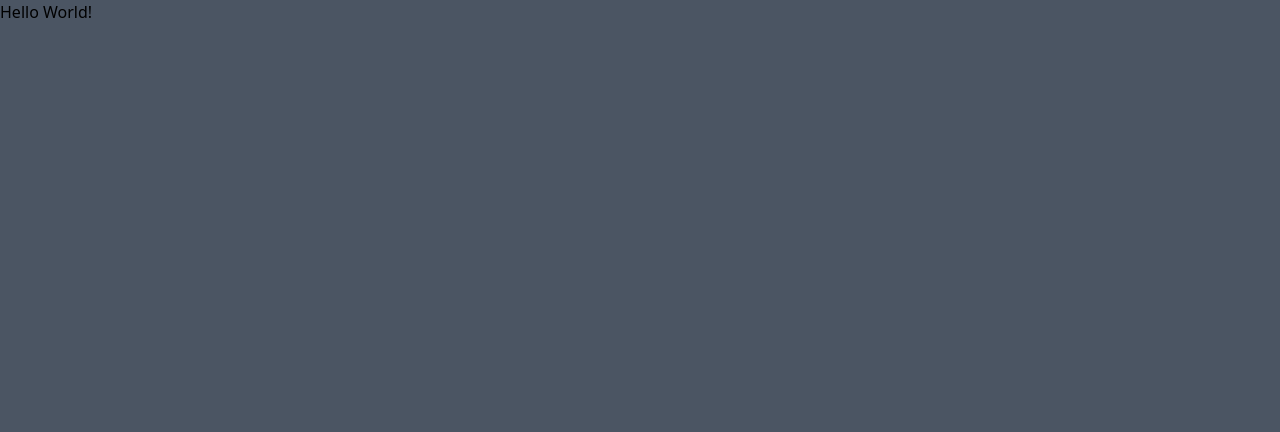
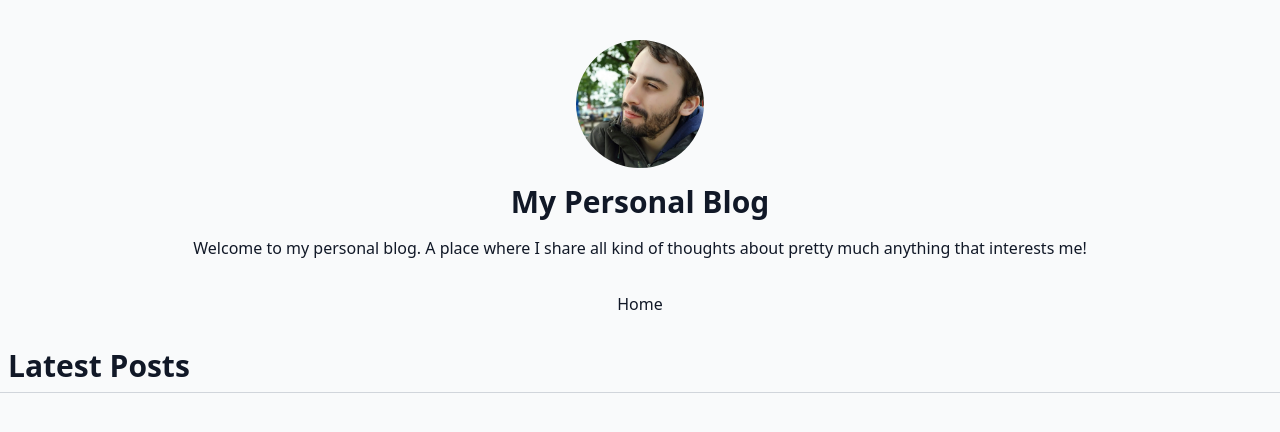
Before and after one commit to danigj14/next-blog, a Next.js app: page / in a window 1280 px wide. Shown: the top 432 px of the page. Built offline with nearby package versions, Linux system fonts and the light colour scheme.

Commit message:
Add index base layout

```diff
--- a/pages/_document.tsx
+++ b/pages/_document.tsx
@@ -4,7 +4,7 @@ export default function Document() {
   return (
     <Html>
       <Head />
-      <body className="bg-gray-600 h-screen">
+      <body className="h-screen bg-gray-50 text-gray-900">
         <Main />
         <NextScript />
       </body>
--- a/pages/index.tsx
+++ b/pages/index.tsx
@@ -1,3 +1,21 @@
+import Image from "next/image";
+import Link from "next/link";
+import me from "@/public/images/me.jpeg";
+
 export default function Home() {
-  return <div>Hello World!</div>
+  return (
+    <div className="container mx-auto py-10">
+      <header className="w-full flex flex-col items-center">
+        <Image className="w-32 rounded-full" src={me} alt="logo" />
+        <h1 className="text-3xl my-4 font-bold">My Personal Blog</h1>
+        <p>Welcome to my personal blog. A place where I share all kind of thoughts about pretty much anything that interests me!</p>
+        <nav className="w-full flex divide-x-2 divide-gray-300 justify-center my-4 py-4">
+          <Link className="px-4" href="/">Home</Link>
+        </nav>
+      </header>
+      <main>
+        <h1 className="pb-2 pl-2 text-3xl font-bold border-b border-gray-300">Latest Posts</h1>
+      </main>
+    </div>
+  );
 }
```
Also changed, not shown: public/images/me.jpeg (added).
